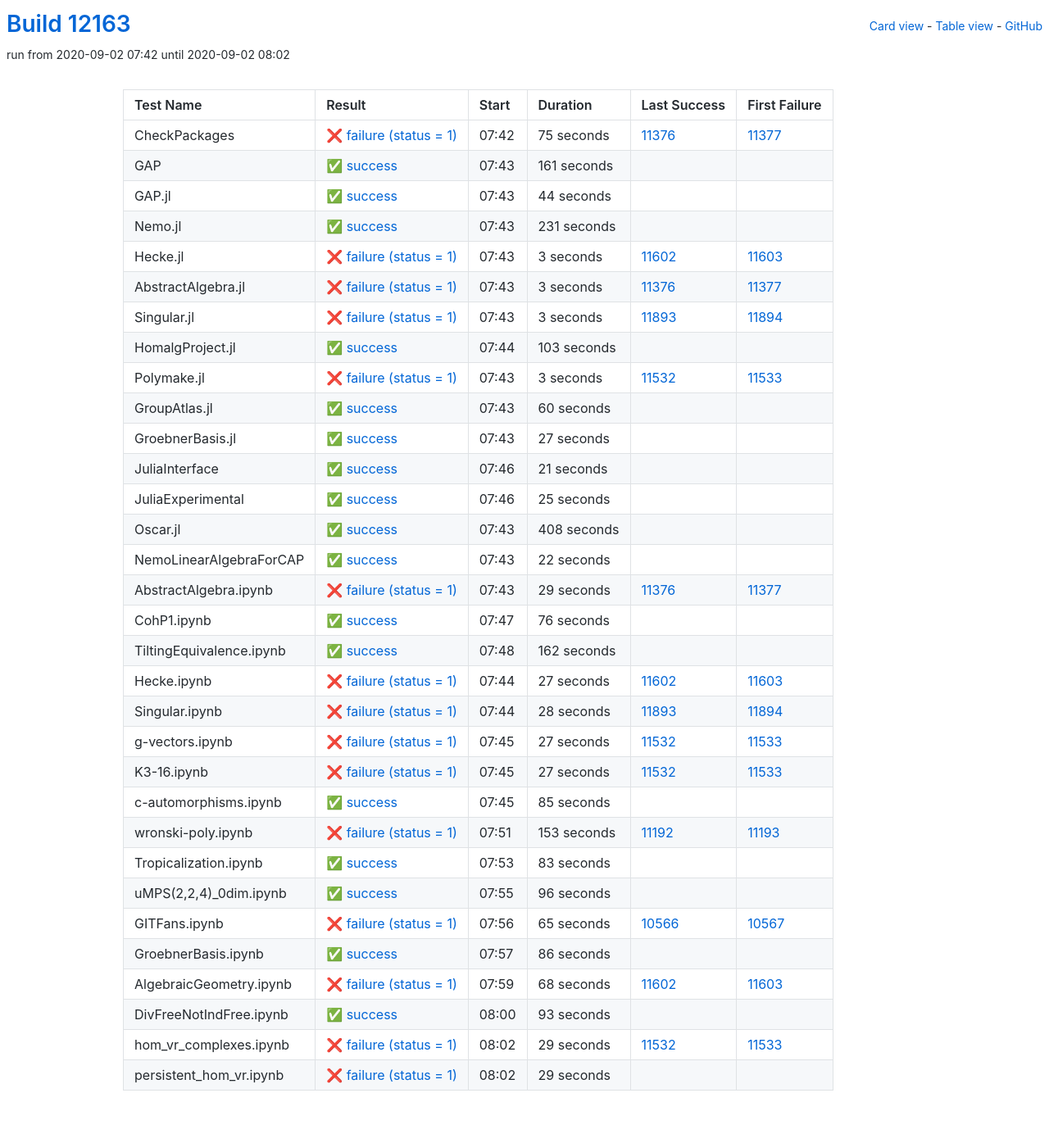
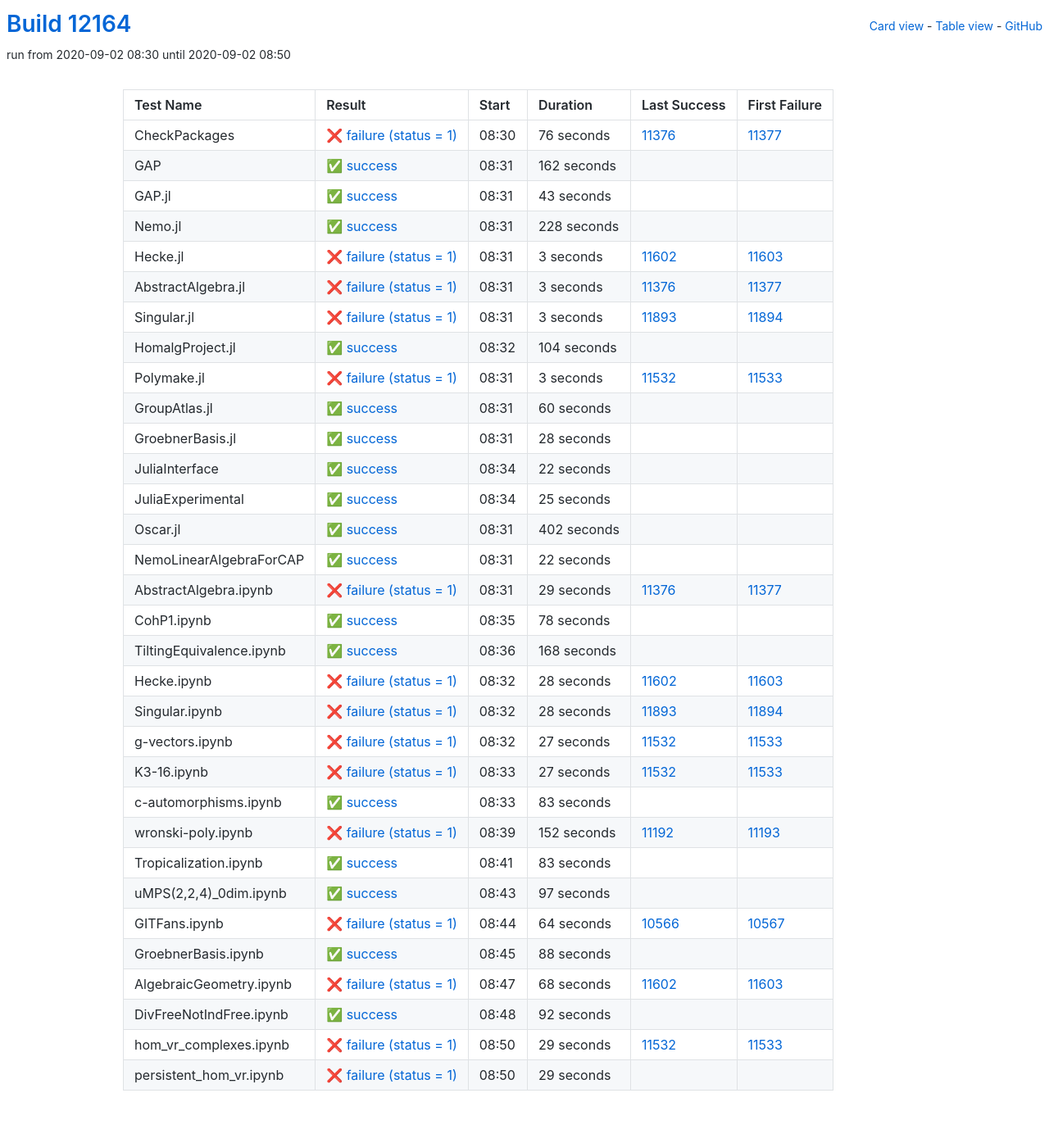
Before and after one commit to oscar-system/oscar-ci-status, a Jekyll site: the page built from table.html, in a window 1280 px wide. Shown: the whole page at 82% size. Built offline with Jekyll 4.4.1, drawn with Linux system fonts in a browser that asks for light colours.

Commit message:
Build #12164

```diff
--- a/_data/ci.yml
+++ b/_data/ci.yml
@@ -1,6 +1,6 @@
 ---
-build: 12163
-build_url: https://oscarci.mathematik.uni-kl.de/job/oscar/12163/
+build: 12164
+build_url: https://oscarci.mathematik.uni-kl.de/job/oscar/12164/
 job: oscar
 organization: oscar-system
 repo: oscar-ci-status
@@ -8,56 +8,56 @@
 tests:
 - name: CheckPackages
   id: checkpackages
-  log: https://oscarci.mathematik.uni-kl.de/job/oscar/12163/artifact/logs/build-12163/CheckPackages.log
-  start: 2020-09-02 07:42
+  log: https://oscarci.mathematik.uni-kl.de/job/oscar/12164/artifact/logs/build-12164/CheckPackages.log
+  start: 2020-09-02 08:30
   success: false
   exitcode: 1
   status: failure
-  duration: 75
+  duration: 76
   last_success: 11376
   last_success_url: https://oscarci.mathematik.uni-kl.de/job/oscar/11376/
   first_failure: 11377
   first_failure_url: https://oscarci.mathematik.uni-kl.de/job/oscar/11377/
 - name: GAP
   id: gap
-  log: https://oscarci.mathematik.uni-kl.de/job/oscar/12163/artifact/logs/build-12163/GAP.log
-  start: 2020-09-02 07:43
+  log: https://oscarci.mathematik.uni-kl.de/job/oscar/12164/artifact/logs/build-12164/GAP.log
+  start: 2020-09-02 08:31
   success: true
   exitcode: 0
   status: success
-  duration: 161
+  duration: 162
   last_success: false
   last_success_url:
   first_failure: false
   first_failure_url:
 - name: GAP.jl
   id: gap-jl
-  log: https://oscarci.mathematik.uni-kl.de/job/oscar/12163/artifact/logs/build-12163/GAP.jl.log
-  start: 2020-09-02 07:43
+  log: https://oscarci.mathematik.uni-kl.de/job/oscar/12164/artifact/logs/build-12164/GAP.jl.log
+  start: 2020-09-02 08:31
   success: true
   exitcode: 0
   status: success
-  duration: 44
+  duration: 43
   last_success: false
   last_success_url:
   first_failure: false
   first_failure_url:
 - name: Nemo.jl
   id: nemo-jl
-  log: https://oscarci.mathematik.uni-kl.de/job/oscar/12163/artifact/logs/build-12163/Nemo.jl.log
-  start: 2020-09-02 07:43
+  log: https://oscarci.mathematik.uni-kl.de/job/oscar/12164/artifact/logs/build-12164/Nemo.jl.log
+  start: 2020-09-02 08:31
   success: true
   exitcode: 0
   status: success
-  duration: 231
+  duration: 228
   last_success: false
   last_success_url:
   first_failure: false
   first_failure_url:
 - name: Hecke.jl
   id: hecke-jl
-  log: https://oscarci.mathematik.uni-kl.de/job/oscar/12163/artifact/logs/build-12163/Hecke.jl.log
-  start: 2020-09-02 07:43
+  log: https://oscarci.mathematik.uni-kl.de/job/oscar/12164/artifact/logs/build-12164/Hecke.jl.log
+  start: 2020-09-02 08:31
   success: false
   exitcode: 1
   status: failure
@@ -68,8 +68,8 @@
   first_failure_url: https://oscarci.mathematik.uni-kl.de/job/oscar/11603/
 - name: AbstractAlgebra.jl
   id: abstractalgebra-jl
-  log: https://oscarci.mathematik.uni-kl.de/job/oscar/12163/artifact/logs/build-12163/AbstractAlgebra.jl.log
-  start: 2020-09-02 07:43
+  log: https://oscarci.mathematik.uni-kl.de/job/oscar/12164/artifact/logs/build-12164/AbstractAlgebra.jl.log
+  start: 2020-09-02 08:31
   success: false
   exitcode: 1
   status: failure
@@ -80,8 +80,8 @@
   first_failure_url: https://oscarci.mathematik.uni-kl.de/job/oscar/11377/
 - name: Singular.jl
   id: singular-jl
-  log: https://oscarci.mathematik.uni-kl.de/job/oscar/12163/artifact/logs/build-12163/Singular.jl.log
-  start: 2020-09-02 07:43
+  log: https://oscarci.mathematik.uni-kl.de/job/oscar/12164/artifact/logs/build-12164/Singular.jl.log
+  start: 2020-09-02 08:31
   success: false
   exitcode: 1
   status: failure
@@ -92,20 +92,20 @@
   first_failure_url: https://oscarci.mathematik.uni-kl.de/job/oscar/11894/
 - name: HomalgProject.jl
   id: homalgproject-jl
-  log: https://oscarci.mathematik.uni-kl.de/job/oscar/12163/artifact/logs/build-12163/HomalgProject.jl.log
-  start: 2020-09-02 07:44
+  log: https://oscarci.mathematik.uni-kl.de/job/oscar/12164/artifact/logs/build-12164/HomalgProject.jl.log
+  start: 2020-09-02 08:32
   success: true
   exitcode: 0
   status: success
-  duration: 103
+  duration: 104
   last_success: false
   last_success_url:
   first_failure: false
   first_failure_url:
 - name: Polymake.jl
   id: polymake-jl
-  log: https://oscarci.mathematik.uni-kl.de/job/oscar/12163/artifact/logs/build-12163/Polymake.jl.log
-  start: 2020-09-02 07:43
+  log: https://oscarci.mathematik.uni-kl.de/job/oscar/12164/artifact/logs/build-12164/Polymake.jl.log
+  start: 2020-09-02 08:31
   success: false
   exitcode: 1
   status: failure
@@ -116,8 +116,8 @@
   first_failure_url: https://oscarci.mathematik.uni-kl.de/job/oscar/11533/
 - name: GroupAtlas.jl
   id: groupatlas-jl
-  log: https://oscarci.mathematik.uni-kl.de/job/oscar/12163/artifact/logs/build-12163/GroupAtlas.jl.log
-  start: 2020-09-02 07:43
+  log: https://oscarci.mathematik.uni-kl.de/job/oscar/12164/artifact/logs/build-12164/GroupAtlas.jl.log
+  start: 2020-09-02 08:31
   success: true
   exitcode: 0
   status: success
@@ -128,32 +128,32 @@
   first_failure_url:
 - name: GroebnerBasis.jl
   id: groebnerbasis-jl
-  log: https://oscarci.mathematik.uni-kl.de/job/oscar/12163/artifact/logs/build-12163/GroebnerBasis.jl.log
-  start: 2020-09-02 07:43
+  log: https://oscarci.mathematik.uni-kl.de/job/oscar/12164/artifact/logs/build-12164/GroebnerBasis.jl.log
+  start: 2020-09-02 08:31
   success: true
   exitcode: 0
   status: success
-  duration: 27
+  duration: 28
   last_success: false
   last_success_url:
   first_failure: false
   first_failure_url:
 - name: JuliaInterface
   id: juliainterface
-  log: https://oscarci.mathematik.uni-kl.de/job/oscar/12163/artifact/logs/build-12163/JuliaInterface.log
-  start: 2020-09-02 07:46
+  log: https://oscarci.mathematik.uni-kl.de/job/oscar/12164/artifact/logs/build-12164/JuliaInterface.log
+  start: 2020-09-02 08:34
   success: true
   exitcode: 0
   status: success
-  duration: 21
+  duration: 22
   last_success: false
   last_success_url:
   first_failure: false
   first_failure_url:
 - name: JuliaExperimental
   id: juliaexperimental
-  log: https://oscarci.mathematik.uni-kl.de/job/oscar/12163/artifact/logs/build-12163/JuliaExperimental.log
-  start: 2020-09-02 07:46
+  log: https://oscarci.mathematik.uni-kl.de/job/oscar/12164/artifact/logs/build-12164/JuliaExperimental.log
+  start: 2020-09-02 08:34
   success: true
   exitcode: 0
   status: success
@@ -164,20 +164,20 @@
   first_failure_url:
 - name: Oscar.jl
   id: oscar-jl
-  log: https://oscarci.mathematik.uni-kl.de/job/oscar/12163/artifact/logs/build-12163/Oscar.jl.log
-  start: 2020-09-02 07:43
+  log: https://oscarci.mathematik.uni-kl.de/job/oscar/12164/artifact/logs/build-12164/Oscar.jl.log
+  start: 2020-09-02 08:31
   success: true
   exitcode: 0
   status: success
-  duration: 408
+  duration: 402
   last_success: false
   last_success_url:
   first_failure: false
   first_failure_url:
 - name: NemoLinearAlgebraForCAP
   id: nemolinearalgebraforcap
-  log: https://oscarci.mathematik.uni-kl.de/job/oscar/12163/artifact/logs/build-12163/NemoLinearAlgebraForCAP.log
-  start: 2020-09-02 07:43
+  log: https://oscarci.mathematik.uni-kl.de/job/oscar/12164/artifact/logs/build-12164/NemoLinearAlgebraForCAP.log
+  start: 2020-09-02 08:31
   success: true
   exitcode: 0
   status: success
@@ -188,8 +188,8 @@
   first_failure_url:
 - name: AbstractAlgebra.ipynb
   id: abstractalgebra-ipynb
-  log: https://oscarci.mathematik.uni-kl.de/job/oscar/12163/artifact/logs/build-12163/AbstractAlgebra.ipynb.log
-  start: 2020-09-02 07:43
+  log: https://oscarci.mathematik.uni-kl.de/job/oscar/12164/artifact/logs/build-12164/AbstractAlgebra.ipynb.log
+  start: 2020-09-02 08:31
   success: false
   exitcode: 1
   status: failure
@@ -200,44 +200,44 @@
   first_failure_url: https://oscarci.mathematik.uni-kl.de/job/oscar/11377/
 - name: CohP1.ipynb
   id: cohp1-ipynb
-  log: https://oscarci.mathematik.uni-kl.de/job/oscar/12163/artifact/logs/build-12163/CohP1.ipynb.log
-  start: 2020-09-02 07:47
+  log: https://oscarci.mathematik.uni-kl.de/job/oscar/12164/artifact/logs/build-12164/CohP1.ipynb.log
+  start: 2020-09-02 08:35
   success: true
   exitcode: 0
   status: success
-  duration: 76
+  duration: 78
   last_success: false
   last_success_url:
   first_failure: false
   first_failure_url:
 - name: TiltingEquivalence.ipynb
   id: tiltingequivalence-ipynb
-  log: https://oscarci.mathematik.uni-kl.de/job/oscar/12163/artifact/logs/build-12163/TiltingEquivalence.ipynb.log
-  start: 2020-09-02 07:48
+  log: https://oscarci.mathematik.uni-kl.de/job/oscar/12164/artifact/logs/build-12164/TiltingEquivalence.ipynb.log
+  start: 2020-09-02 08:36
   success: true
   exitcode: 0
   status: success
-  duration: 162
+  duration: 168
   last_success: false
   last_success_url:
   first_failure: false
   first_failure_url:
 - name: Hecke.ipynb
   id: hecke-ipynb
-  log: https://oscarci.mathematik.uni-kl.de/job/oscar/12163/artifact/logs/build-12163/Hecke.ipynb.log
-  start: 2020-09-02 07:44
+  log: https://oscarci.mathematik.uni-kl.de/job/oscar/12164/artifact/logs/build-12164/Hecke.ipynb.log
+  start: 2020-09-02 08:32
   success: false
   exitcode: 1
   status: failure
-  duration: 27
+  duration: 28
   last_success: 11602
   last_success_url: https://oscarci.mathematik.uni-kl.de/job/oscar/11602/
   first_failure: 11603
   first_failure_url: https://oscarci.mathematik.uni-kl.de/job/oscar/11603/
 - name: Singular.ipynb
   id: singular-ipynb
-  log: https://oscarci.mathematik.uni-kl.de/job/oscar/12163/artifact/logs/build-12163/Singular.ipynb.log
-  start: 2020-09-02 07:44
+  log: https://oscarci.mathematik.uni-kl.de/job/oscar/12164/artifact/logs/build-12164/Singular.ipynb.log
+  start: 2020-09-02 08:32
   success: false
   exitcode: 1
   status: failure
@@ -248,8 +248,8 @@
   first_failure_url: https://oscarci.mathematik.uni-kl.de/job/oscar/11894/
 - name: g-vectors.ipynb
   id: g-vectors-ipynb
-  log: https://oscarci.mathematik.uni-kl.de/job/oscar/12163/artifact/logs/build-12163/g-vectors.ipynb.log
-  start: 2020-09-02 07:45
+  log: https://oscarci.mathematik.uni-kl.de/job/oscar/12164/artifact/logs/build-12164/g-vectors.ipynb.log
+  start: 2020-09-02 08:32
   success: false
   exitcode: 1
   status: failure
@@ -260,8 +260,8 @@
   first_failure_url: https://oscarci.mathematik.uni-kl.de/job/oscar/11533/
 - name: K3-16.ipynb
   id: k3-16-ipynb
-  log: https://oscarci.mathematik.uni-kl.de/job/oscar/12163/artifact/logs/build-12163/K3-16.ipynb.log
-  start: 2020-09-02 07:45
+  log: https://oscarci.mathematik.uni-kl.de/job/oscar/12164/artifact/logs/build-12164/K3-16.ipynb.log
+  start: 2020-09-02 08:33
   success: false
   exitcode: 1
   status: failure
@@ -272,32 +272,32 @@
   first_failure_url: https://oscarci.mathematik.uni-kl.de/job/oscar/11533/
 - name: c-automorphisms.ipynb
   id: c-automorphisms-ipynb
-  log: https://oscarci.mathematik.uni-kl.de/job/oscar/12163/artifact/logs/build-12163/c-automorphisms.ipynb.log
-  start: 2020-09-02 07:45
+  log: https://oscarci.mathematik.uni-kl.de/job/oscar/12164/artifact/logs/build-12164/c-automorphisms.ipynb.log
+  start: 2020-09-02 08:33
   success: true
   exitcode: 0
   status: success
-  duration: 85
+  duration: 83
   last_success: false
   last_success_url:
   first_failure: false
   first_failure_url:
 - name: wronski-poly.ipynb
   id: wronski-poly-ipynb
-  log: https://oscarci.mathematik.uni-kl.de/job/oscar/12163/artifact/logs/build-12163/wronski-poly.ipynb.log
-  start: 2020-09-02 07:51
+  log: https://oscarci.mathematik.uni-kl.de/job/oscar/12164/artifact/logs/build-12164/wronski-poly.ipynb.log
+  start: 2020-09-02 08:39
   success: false
   exitcode: 1
   status: failure
-  duration: 153
+  duration: 152
   last_success: 11192
   last_success_url: https://oscarci.mathematik.uni-kl.de/job/oscar/11192/
   first_failure: 11193
   first_failure_url: https://oscarci.mathematik.uni-kl.de/job/oscar/11193/
 - name: Tropicalization.ipynb
   id: tropicalization-ipynb
-  log: https://oscarci.mathematik.uni-kl.de/job/oscar/12163/artifact/logs/build-12163/Tropicalization.ipynb.log
-  start: 2020-09-02 07:53
+  log: https://oscarci.mathematik.uni-kl.de/job/oscar/12164/artifact/logs/build-12164/Tropicalization.ipynb.log
+  start: 2020-09-02 08:41
   success: true
   exitcode: 0
   status: success
@@ -308,44 +308,44 @@
   first_failure_url:
 - name: uMPS(2,2,4)_0dim.ipynb
   id: umps-2-2-4-0dim-ipynb
-  log: https://oscarci.mathematik.uni-kl.de/job/oscar/12163/artifact/logs/build-12163/uMPS-2-2-4-_0dim.ipynb.log
-  start: 2020-09-02 07:55
+  log: https://oscarci.mathematik.uni-kl.de/job/oscar/12164/artifact/logs/build-12164/uMPS-2-2-4-_0dim.ipynb.log
+  start: 2020-09-02 08:43
   success: true
   exitcode: 0
   status: success
-  duration: 96
+  duration: 97
   last_success: false
   last_success_url:
   first_failure: false
   first_failure_url:
 - name: GITFans.ipynb
   id: gitfans-ipynb
-  log: https://oscarci.mathematik.uni-kl.de/job/oscar/12163/artifact/logs/build-12163/GITFans.ipynb.log
-  start: 2020-09-02 07:56
+  log: https://oscarci.mathematik.uni-kl.de/job/oscar/12164/artifact/logs/build-12164/GITFans.ipynb.log
+  start: 2020-09-02 08:44
   success: false
   exitcode: 1
   status: failure
-  duration: 65
+  duration: 64
   last_success: 10566
   last_success_url: https://oscarci.mathematik.uni-kl.de/job/oscar/10566/
   first_failure: 10567
   first_failure_url: https://oscarci.mathematik.uni-kl.de/job/oscar/10567/
 - name: GroebnerBasis.ipynb
   id: groebnerbasis-ipynb
-  log: https://oscarci.mathematik.uni-kl.de/job/oscar/12163/artifact/logs/build-12163/GroebnerBasis.ipynb.log
-  start: 2020-09-02 07:57
+  log: https://oscarci.mathematik.uni-kl.de/job/oscar/12164/artifact/logs/build-12164/GroebnerBasis.ipynb.log
+  start: 2020-09-02 08:45
   success: true
   exitcode: 0
   status: success
-  duration: 86
+  duration: 88
   last_success: false
   last_success_url:
   first_failure: false
   first_failure_url:
 - name: AlgebraicGeometry.ipynb
   id: algebraicgeometry-ipynb
-  log: https://oscarci.mathematik.uni-kl.de/job/oscar/12163/artifact/logs/build-12163/AlgebraicGeometry.ipynb.log
-  start: 2020-09-02 07:59
+  log: https://oscarci.mathematik.uni-kl.de/job/oscar/12164/artifact/logs/build-12164/AlgebraicGeometry.ipynb.log
+  start: 2020-09-02 08:47
   success: false
   exitcode: 1
   status: failure
@@ -356,20 +356,20 @@
   first_failure_url: https://oscarci.mathematik.uni-kl.de/job/oscar/11603/
 - name: DivFreeNotIndFree.ipynb
   id: divfreenotindfree-ipynb
-  log: https://oscarci.mathematik.uni-kl.de/job/oscar/12163/artifact/logs/build-12163/DivFreeNotIndFree.ipynb.log
-  start: 2020-09-02 08:00
+  log: https://oscarci.mathematik.uni-kl.de/job/oscar/12164/artifact/logs/build-12164/DivFreeNotIndFree.ipynb.log
+  start: 2020-09-02 08:48
   success: true
   exitcode: 0
   status: success
-  duration: 93
+  duration: 92
   last_success: false
   last_success_url:
   first_failure: false
   first_failure_url:
 - name: hom_vr_complexes.ipynb
   id: hom-vr-complexes-ipynb
-  log: https://oscarci.mathematik.uni-kl.de/job/oscar/12163/artifact/logs/build-12163/hom_vr_complexes.ipynb.log
-  start: 2020-09-02 08:02
+  log: https://oscarci.mathematik.uni-kl.de/job/oscar/12164/artifact/logs/build-12164/hom_vr_complexes.ipynb.log
+  start: 2020-09-02 08:50
   success: false
   exitcode: 1
   status: failure
@@ -380,8 +380,8 @@
   first_failure_url: https://oscarci.mathematik.uni-kl.de/job/oscar/11533/
 - name: persistent_hom_vr.ipynb
   id: persistent-hom-vr-ipynb
-  log: https://oscarci.mathematik.uni-kl.de/job/oscar/12163/artifact/logs/build-12163/persistent_hom_vr.ipynb.log
-  start: 2020-09-02 08:02
+  log: https://oscarci.mathematik.uni-kl.de/job/oscar/12164/artifact/logs/build-12164/persistent_hom_vr.ipynb.log
+  start: 2020-09-02 08:50
   success: false
   exitcode: 1
   status: failure
```
Also changed, not shown: README.md.
